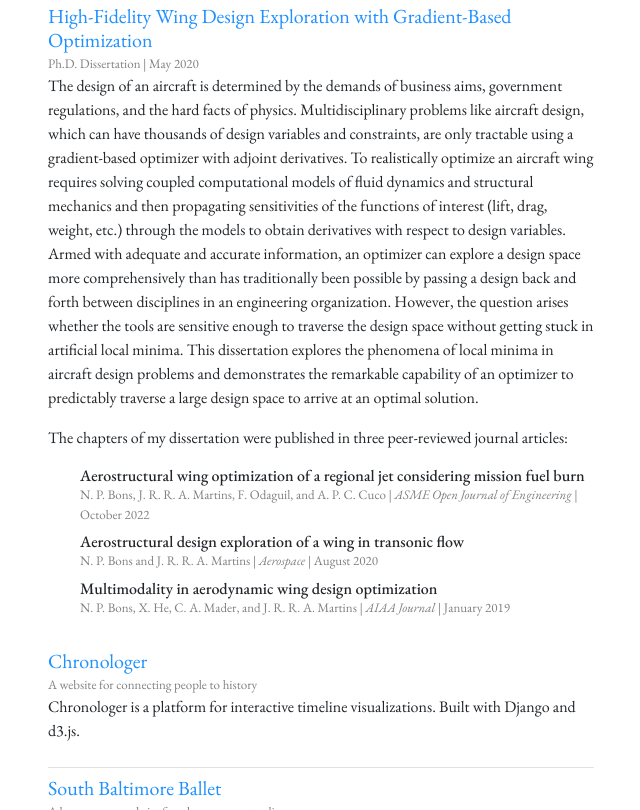
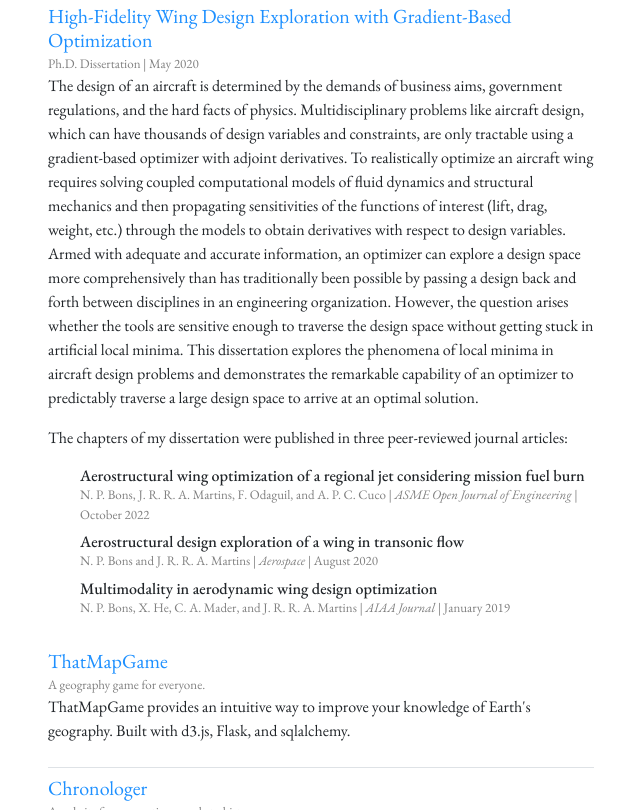
Before and after one commit to nbons/nbons.github.io, a plain HTML site: page index.html in a window 1280 px wide. Shown: the part 1990-2800 px from the top of the page, without its empty margins (319-959 px from the left). Drawn offline with nearby package versions, Linux system fonts and the light colour scheme.

Commit message:
added that map game

```diff
--- a/index.html
+++ b/index.html
@@ -118,7 +118,7 @@
         <div class="border-bottom py-2">
           <h5 class="entry-title">Senior Principal Scientific Software Engineer</h5>
           <div class="entry-subtitle">Northrop Grumman | Baltimore, MD | April 2023&ndash;present</div>
-          Technical lead for team of 4&ndash;6 engineers eveloping automation software for large-scale physics research lab.
+          Technical lead for team of 6&ndash;8 engineers eveloping automation software for large-scale physics research lab.
         </div>
 
         <div class="border-bottom py-2">
@@ -223,6 +223,19 @@
               <div class="entry-subtitle">N. P. Bons, X. He, C. A. Mader, and J. R. R. A. Martins | <i class="ital">AIAA Journal</i> | January 2019</div>
             </li>
           </ul>
+        </div>
+
+        <div class="border-bottom py-2">
+          <h5 class="entry-title">
+            <a href="https://www.thatmapgame.com">
+              ThatMapGame
+            </a>
+          </h5>
+          <div class="entry-subtitle">A geography game for everyone.</div>
+          <p>
+            ThatMapGame provides an intuitive way to improve your knowledge of Earth's geography.
+            Built with d3.js, Flask, and sqlalchemy.
+          </p>
         </div>
 
         <div class="border-bottom py-2">
```
